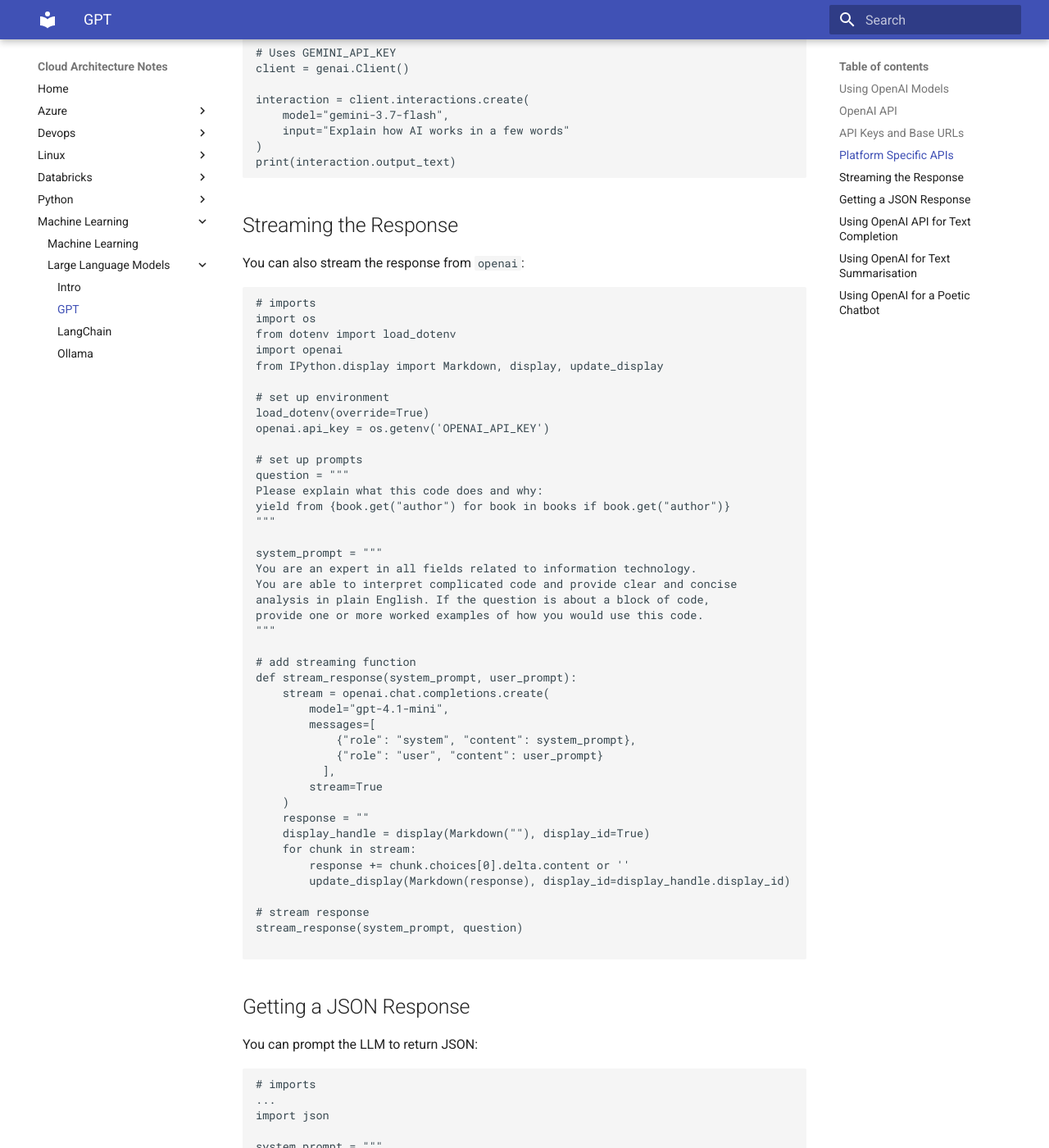
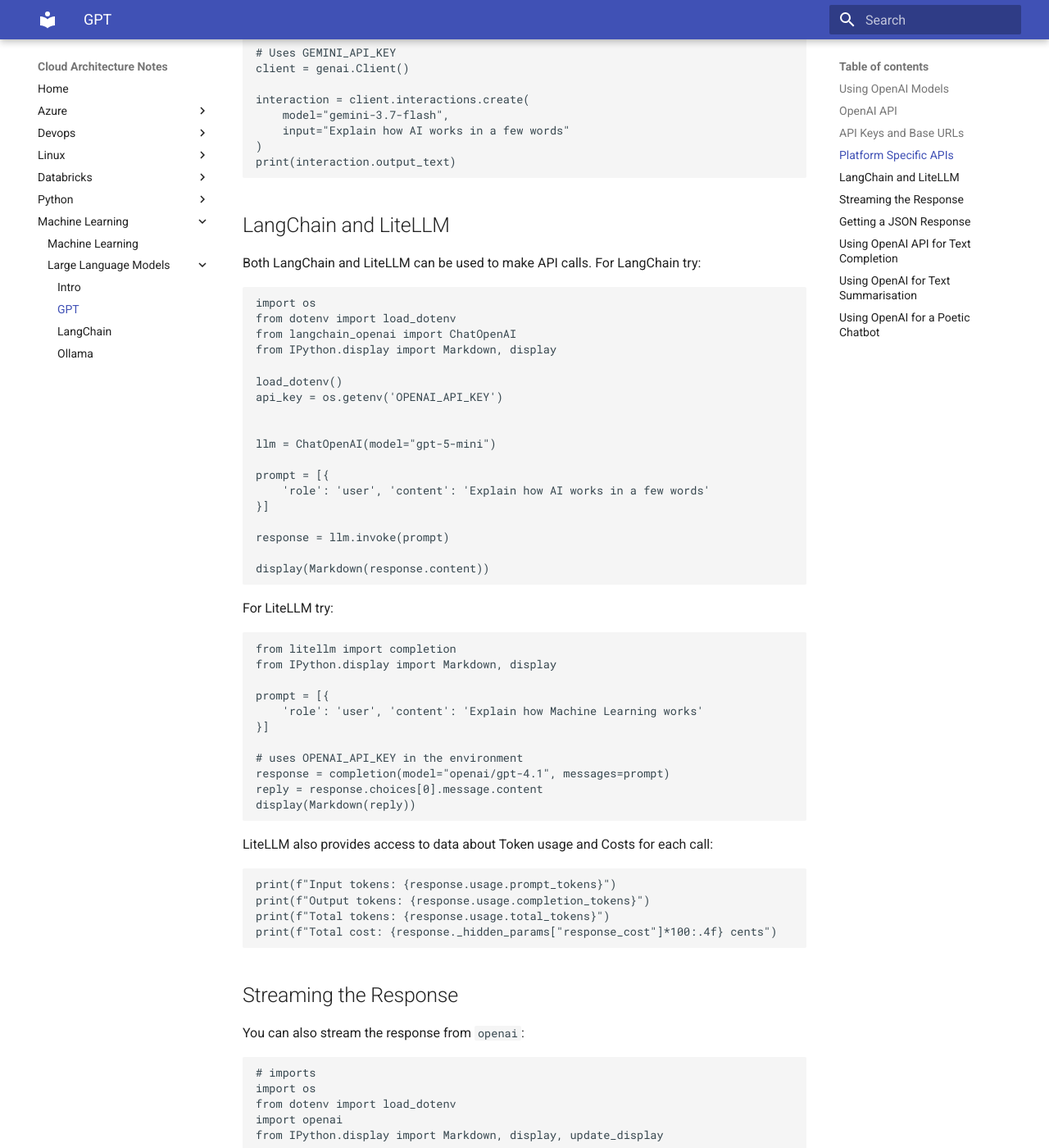
Before and after one commit to dram1964/cloudarchitect, an MkDocs documentation site: the page built from docs/ml/llm/gpt.md, in a window 1280 px wide and 1400 px high, scrolled down 4085 px. Shown: the whole window at 82% size. Built offline with MkDocs 1.6.1 and Material for MkDocs 9.7.7, drawn with Linux system fonts in a browser that asks for light colours.

Commit message:
adds notes on zip iterator and using LangChain and LiteLLM

````diff
--- a/docs/ml/llm/gpt.md
+++ b/docs/ml/llm/gpt.md
@@ -206,6 +206,57 @@
     input="Explain how AI works in a few words"
 )
 print(interaction.output_text)
+```
+
+## LangChain and LiteLLM
+
+Both LangChain and LiteLLM can be used to make API calls. For LangChain try:
+
+```python
+import os
+from dotenv import load_dotenv
+from langchain_openai import ChatOpenAI
+from IPython.display import Markdown, display
+
+load_dotenv()
+api_key = os.getenv('OPENAI_API_KEY')
+
+
+llm = ChatOpenAI(model="gpt-5-mini")
+
+prompt = [{
+    'role': 'user', 'content': 'Explain how AI works in a few words'
+}]
+
+response = llm.invoke(prompt)
+
+display(Markdown(response.content))
+```
+
+For LiteLLM try:
+
+```python
+from litellm import completion
+from IPython.display import Markdown, display
+
+prompt = [{
+    'role': 'user', 'content': 'Explain how Machine Learning works'
+}]
+
+# uses OPENAI_API_KEY in the environment
+response = completion(model="openai/gpt-4.1", messages=prompt)
+reply = response.choices[0].message.content
+display(Markdown(reply))
+```
+
+LiteLLM also provides access to data about Token usage and Costs for each
+call:
+
+```python
+print(f"Input tokens: {response.usage.prompt_tokens}")
+print(f"Output tokens: {response.usage.completion_tokens}")
+print(f"Total tokens: {response.usage.total_tokens}")
+print(f"Total cost: {response._hidden_params["response_cost"]*100:.4f} cents")
 ```
 
 ## Streaming the Response
````
Also changed, not shown: docs/ml/llm/intro.md (+13 -1 lines), docs/python/intermediate_python.md (+14 -0 lines).
